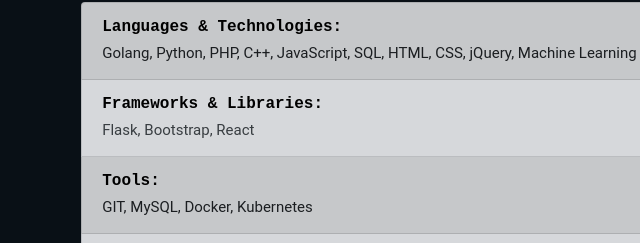
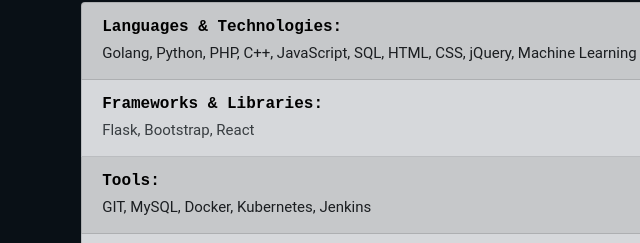
Before and after one commit to jitendrabhadoria1/jitendrabhadoria1.github.io, a plain HTML site: page index.html in a window 1280 px wide. Shown: the part 2045-2288 px from the top of the page, 328-968 px from the left. Drawn offline with nearby package versions, Linux system fonts and the light colour scheme; a web font is replaced by a local one.

Commit message:
Update index

```diff
--- a/index.html
+++ b/index.html
@@ -240,7 +240,7 @@
                                             <div class="ms-2 me-auto">
                                                 <div class="h5" style="color: black; font-family: monospace;">Tools: </div>
 
-                                                GIT, MySQL, Docker, Kubernetes
+                                                GIT, MySQL, Docker, Kubernetes, Jenkins
 
                                             </div>
                                         </li>
```
